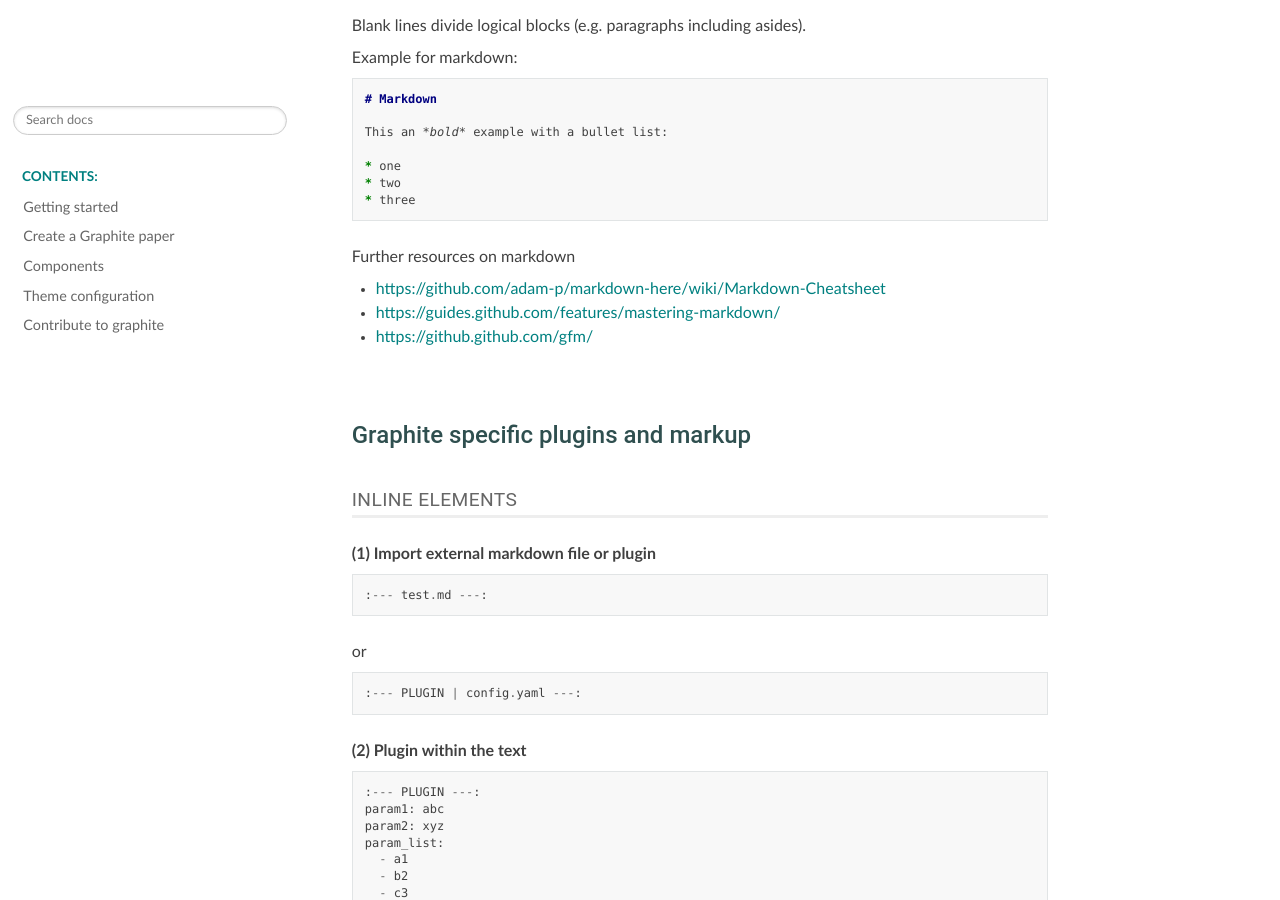
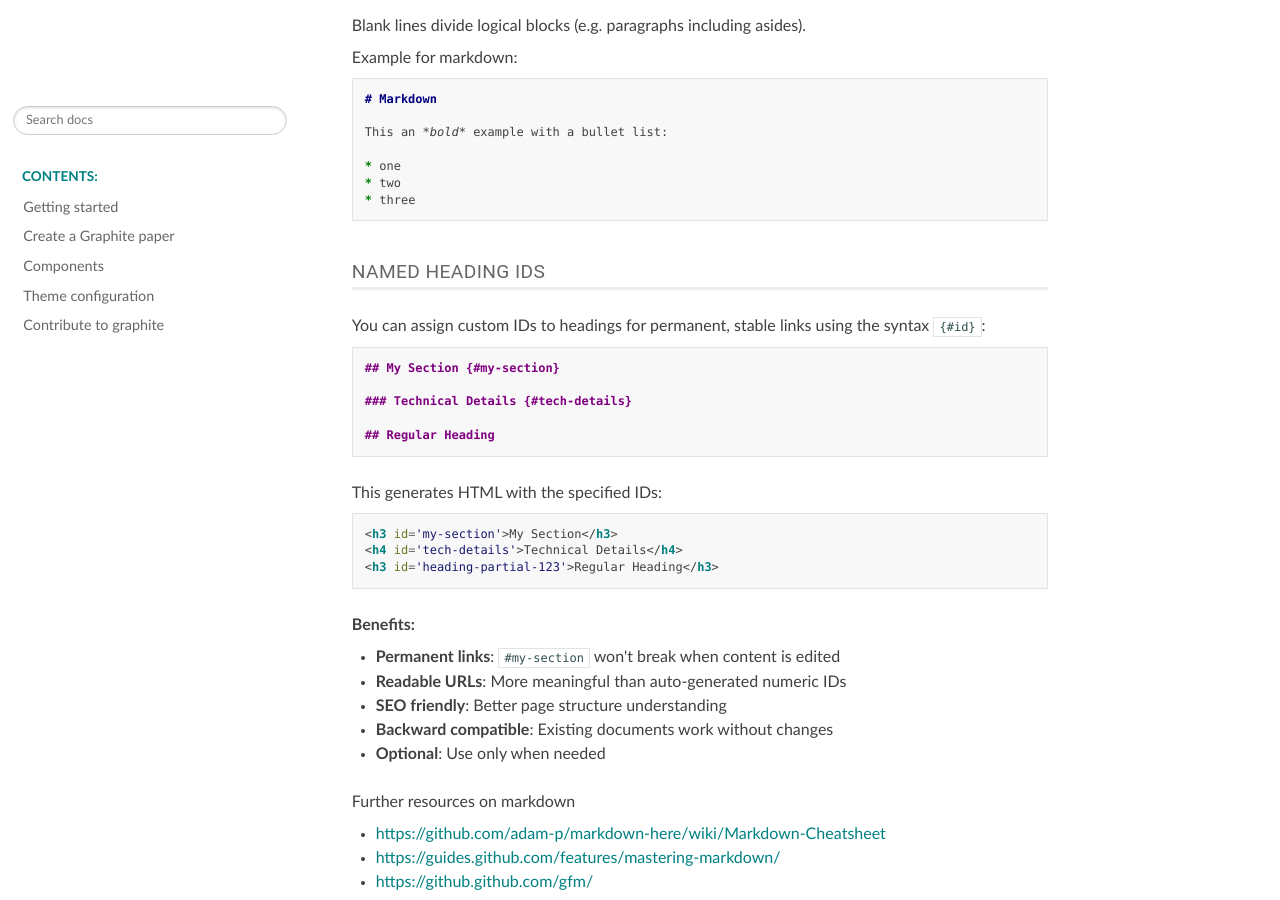
Before and after one commit to impactdistillery/graphite-paper, a Sphinx documentation site: the page built from docs/pages/syntax.rst, in a window 1280 px wide and 900 px high, scrolled down 392 px. Built offline with Sphinx 7.4.7 and the Read the Docs theme 3.1.0, drawn with Linux system fonts in a browser that asks for light colours.

Commit message:
Add comprehensive documentation and examples for named heading IDs
Co-authored-by: crosssenses <8026065+crosssenses@users.noreply.github.com>

```diff
--- a/docs/pages/syntax.rst
+++ b/docs/pages/syntax.rst
@@ -23,6 +23,35 @@ Example for markdown:
     * one
     * two
     * three
+
+Named Heading IDs
+^^^^^^^^^^^^^^^^^
+
+You can assign custom IDs to headings for permanent, stable links using the syntax ``{#id}``:
+
+.. code-block:: md
+
+    ## My Section {#my-section}
+
+    ### Technical Details {#tech-details}
+
+    ## Regular Heading
+
+This generates HTML with the specified IDs:
+
+.. code-block:: html
+
+    <h3 id='my-section'>My Section</h3>
+    <h4 id='tech-details'>Technical Details</h4>
+    <h3 id='heading-partial-123'>Regular Heading</h3>
+
+**Benefits:**
+
+- **Permanent links**: ``#my-section`` won't break when content is edited
+- **Readable URLs**: More meaningful than auto-generated numeric IDs
+- **SEO friendly**: Better page structure understanding
+- **Backward compatible**: Existing documents work without changes
+- **Optional**: Use only when needed
 
 Further resources on markdown
 
```
Also changed, not shown: docs/named-heading-ids-example.md (added, +56 -0 lines).
